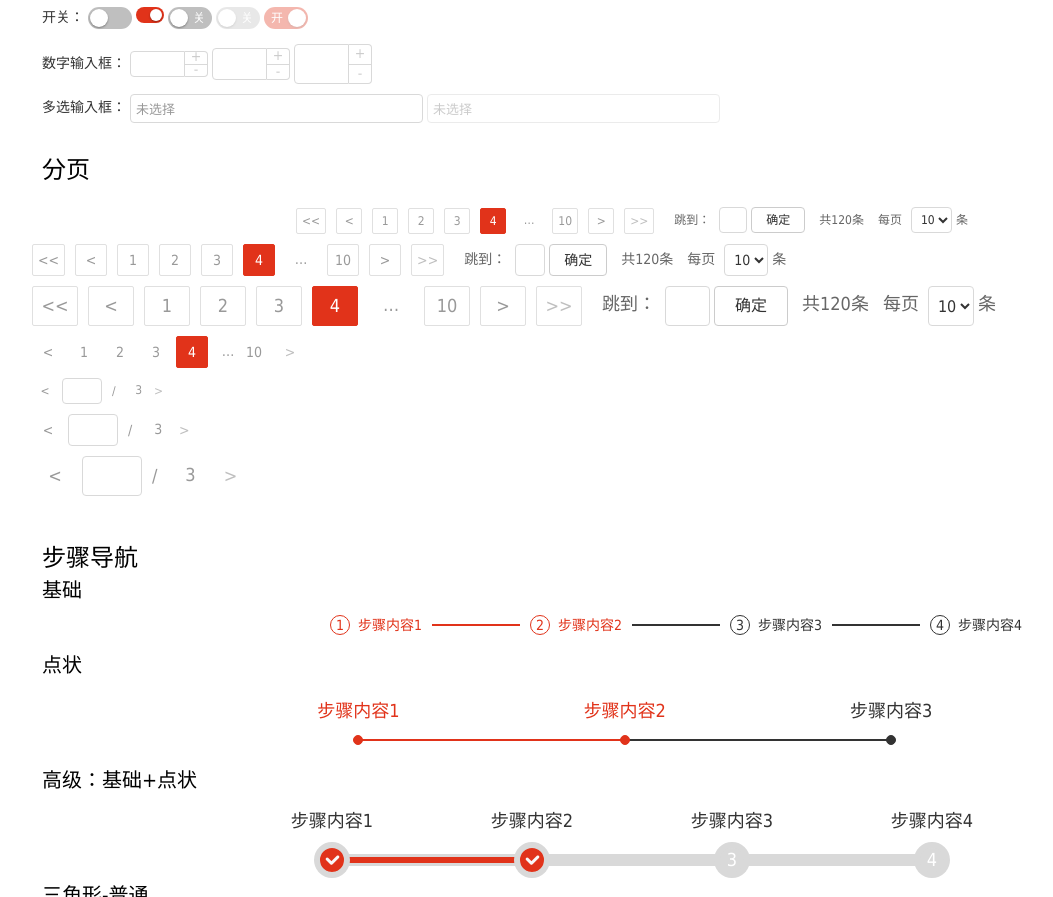
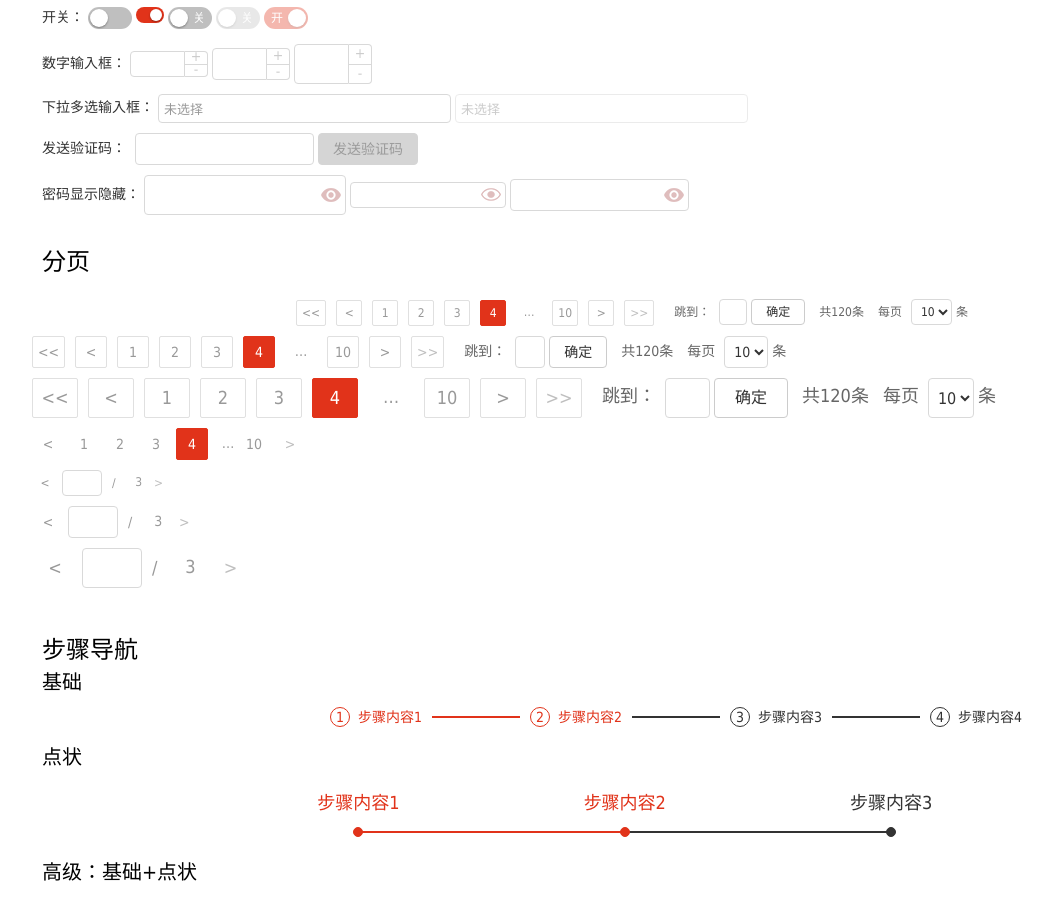
Before and after one commit to yifan1002/component, a website: page index.html in a window 1280 px wide. Shown: the part 2686-3583 px from the top of the page, without its empty margins (8-1061 px from the left). Drawn offline with Linux system fonts and the light colour scheme.

Commit message:
添加发送验证码、密码显示隐藏自定义插件

```diff
--- /dev/null
+++ b/assets/js/jquery-sendCode.js
@@ -0,0 +1,100 @@
+//$('.js-password').sendCode({
+//	btn: 'js-code-btn',
+//	count: 60,
+//	time: 5
+//});
+//发送验证码
+;(function($,window,document,undefined){
+    var SendCode = function(element, options) {
+		_txt = element,
+		defaults = {
+			btn: 'js-code-btn',
+			count: 60,
+			time: 5
+		},
+		//options = $.extend({}, defaults, options)
+		options = $.extend(defaults, options),
+		_btn = $('.' + defaults.btn);
+	}
+
+    SendCode.prototype = {
+    	//初始化
+    	init: function() {
+	    	console.log(defaults);
+	    	_txt.attr({'maxlength': 11});
+	    	_btn.attr({'data-max': defaults.time, 'data-count': defaults.count});
+	    },
+	    //校验格式
+		verify: function() {
+			var phoneNum = /^(((13[0-9]{1})|(15[0-9]{1})|(18[0-9]{1}))+\d{8})$/;
+			//console.log(defaults.btn)
+			//console.log(_btn)
+			_txt.on('keyup focus', function(){
+				val = $(this).val();
+				//console.log(val);
+				if (val.length === 11) {
+					if(!phoneNum.test(val)){
+						//调用layer.js
+						layer.msg('请输入正确的手机号码！', {
+							icon: 2,
+							time: 1500,
+							shade: 0.2
+						});
+					} else{
+						_btn.removeAttr('disabled');
+					};
+				} else{
+					_btn.prop('disabled', true);
+				}
+			});
+		},
+	    send: function() {
+	    	_btn.click(function(e){
+				e.preventDefault();
+				//console.log(_btn.prop('disabled'));
+				if(_btn.prop('disabled') === false){
+					//console.log('send');
+					var start_time = new Date();
+					start_time = start_time.getTime();//获取开始时间的毫秒数
+					var newTime = parseInt(_btn.attr('data-max') - 1);
+					var timeCount = _btn.attr('data-count');
+					if(newTime >= 0){
+						_btn.attr('data-max',newTime).prop('disabled', true).text(timeCount + "秒后重获取");
+
+						downTime = setInterval(function(){
+							//倒计时实时结束时间
+							var end_time = new Date();
+							end_time = end_time.getTime();
+							//得到剩余时间
+							var dtime = timeCount - Math.floor((end_time - start_time) / 1000);
+							_btn.text(dtime + "秒后重获取");
+								if(dtime <= 0){
+									_btn.removeAttr('disabled').text("获取验证码");//启用按钮
+									_txt.removeAttr('disabled');
+									window.clearInterval(downTime);
+								};
+						},1000);
+
+						_txt.prop('disabled', true);
+					}else{
+						//调用layer.js
+						layer.msg('发送次数过多，请明天再来！', {
+							icon: 2,
+							time: 1500,
+							shade: 0.2
+						});
+					};
+				};
+			});
+	    }
+    }
+
+    $.fn.sendCode = function (options) {
+        var newCode = new SendCode(this, options);
+		return this.each(function() {
+            newCode.init();
+            newCode.verify();
+            newCode.send();
+        });
+    }
+})(jQuery,window,document);
--- /dev/null
+++ b/assets/js/jquery-showPassword.js
@@ -0,0 +1,55 @@
+//$('.js-password').showPassord({
+//	show: true,
+//	size: 3
+//});
+//密码显示隐藏
+;(function($,window,document,undefined){
+    var ShowPassword = function(element, options) {
+		_ = element,
+		defaults = {
+			show: false,
+			size: 2
+		},
+		//options = $.extend({}, defaults, options)
+		options = $.extend(defaults, options)
+	}
+
+    ShowPassword.prototype = {
+    	init: function() {
+	    	console.log(defaults);
+	    	var className = '', formSize = '';
+	    	if (defaults.show === false) {
+	    		_.attr('type', 'password');
+	    		className = 'hide';
+	    	} else{
+	    		_.attr('type', 'text');
+	    		className = 'show';
+	    	}
+	    	if (defaults.size === 1) {
+	    		_.removeClass('form-control-lg').addClass('form-control-sm');
+	    	} else if (defaults.size === 2) {
+	    		_.removeClass('form-control-sm form-control-lg');
+	    	} else{
+	    		_.removeClass('form-control-sm').addClass('form-control-lg');
+	    	}
+	    	_.wrap('<div class="form-group-pwd"></div>').after('<i class="' + className + '"></i>');
+	    },
+	    change: function() {
+	    	$('body').off('click').on('click', '.form-group-pwd > i', function(){
+	    		if ($(this).hasClass('hide')) {
+	    			$(this).addClass('show').removeClass('hide').siblings('.form-control').attr('type', 'text');
+	    		} else{
+	    			$(this).addClass('hide').removeClass('show').siblings('.form-control').attr('type', 'password');
+	    		}
+	    	});
+	    }
+    }
+
+    $.fn.showPassord = function (options) {
+        var newPassword = new ShowPassword(this, options);
+		return this.each(function() {
+            newPassword.init();
+            newPassword.change();
+        });
+    }
+})(jQuery,window,document);
--- a/assets/scss/all.scss
+++ b/assets/scss/all.scss
@@ -25,3 +25,42 @@ $lte7:false;
 .row {
     padding: 10px 0;
 }
+
+
+.form-group-pwd {
+	position: relative;
+	display: inline-block;
+	*display:inline;
+	vertical-align: middle;
+
+	> i {
+		position: absolute;
+		right: 5px;
+		display: block;
+		width: 20px;
+		height: 14px;
+		background-image: url(../images/spirit/eye.png);
+		background-repeat: no-repeat;
+		cursor: pointer;
+
+		&.hide {
+			background-position: 0 0;
+		}
+
+		&.show {
+			background-position: 0 -14px;
+		}
+	}
+
+	.form-control + i {
+		top: 9px;
+	}
+
+	.form-control-sm + i {
+		top: 6px;
+	}
+
+	.form-control-lg + i {
+		top: 13px;
+	}
+}
--- a/index.html
+++ b/index.html
@@ -546,7 +546,7 @@
 		</div>
 		<div class="row" style="padding: 5px 10px;">
 			<div class="form-group">
-				<label for="num">多选输入框：</label>
+				<label for="num">下拉多选输入框：</label>
 				<select multiple class="form-control chosen-select" data-placeholder="未选择" style="width:300px;">
 					<option value=""></option>
 					<option value="" disabled="disabled">张三</option>
@@ -567,6 +567,21 @@
 					<option value="">张三</option>
 					<option value="">王五</option>
 				</select>
+			</div>
+		</div>
+		<div class="row" style="padding: 5px 10px;">
+			<div class="form-group">
+				<label for="num">发送验证码：</label>
+				<input type="text" class="form-control js-code-txt" />
+				<button class="btn btn-primary js-code-btn" disabled>发送验证码</button>
+			</div>
+		</div>
+		<div class="row" style="padding: 5px 10px;">
+			<div class="form-group">
+				<label for="num">密码显示隐藏：</label>
+				<input type="text" class="form-control" id="showMyPwd1" />
+				<input type="text" class="form-control" id="showMyPwd2" />
+				<input type="text" class="form-control" id="showMyPwd3" />
 			</div>
 		</div>
 	</div>
@@ -1074,6 +1089,8 @@
 <script src="assets/js/jquery-browser.update.js"></script>
 <script src="assets/js/jquery-gotop.js"></script>
 <script src="assets/js/jquery-rating.js"></script>
+<script src="assets/js/jquery-showPassword.js"></script>
+<script src="assets/js/jquery-sendCode.js"></script>
 <script src="assets/js/myscript.js"></script>
 <script type="text/javascript">
 $(function(){
@@ -1095,6 +1112,30 @@ $(function(){
 		slidesToShow: 1	//显示个数
 	});
 
+	//发送验证码
+	$('.js-code-txt').sendCode({
+		/*
+		 * btn：绑定的点击按钮；
+		 * count：倒数时间，单位秒s
+		 * time: 每天发送次数，超过弹出提示层
+		 */
+		btn: 'js-code-btn',
+		count: 60,
+		time: 5
+	});
+
+	//密码显示隐藏
+	$('#showMyPwd1').showPassord({
+		show: false,
+		size: 3
+	});
+	$('#showMyPwd2').showPassord({
+		show: true,
+		size: 1
+	});
+	$('#showMyPwd3').showPassord();
+
+
 
 });
 </script>
```
Also changed, not shown: assets/css/all.css, assets/images/spirit/eye.png (added), assets/js/myscript.js (line endings or trailing spaces).
